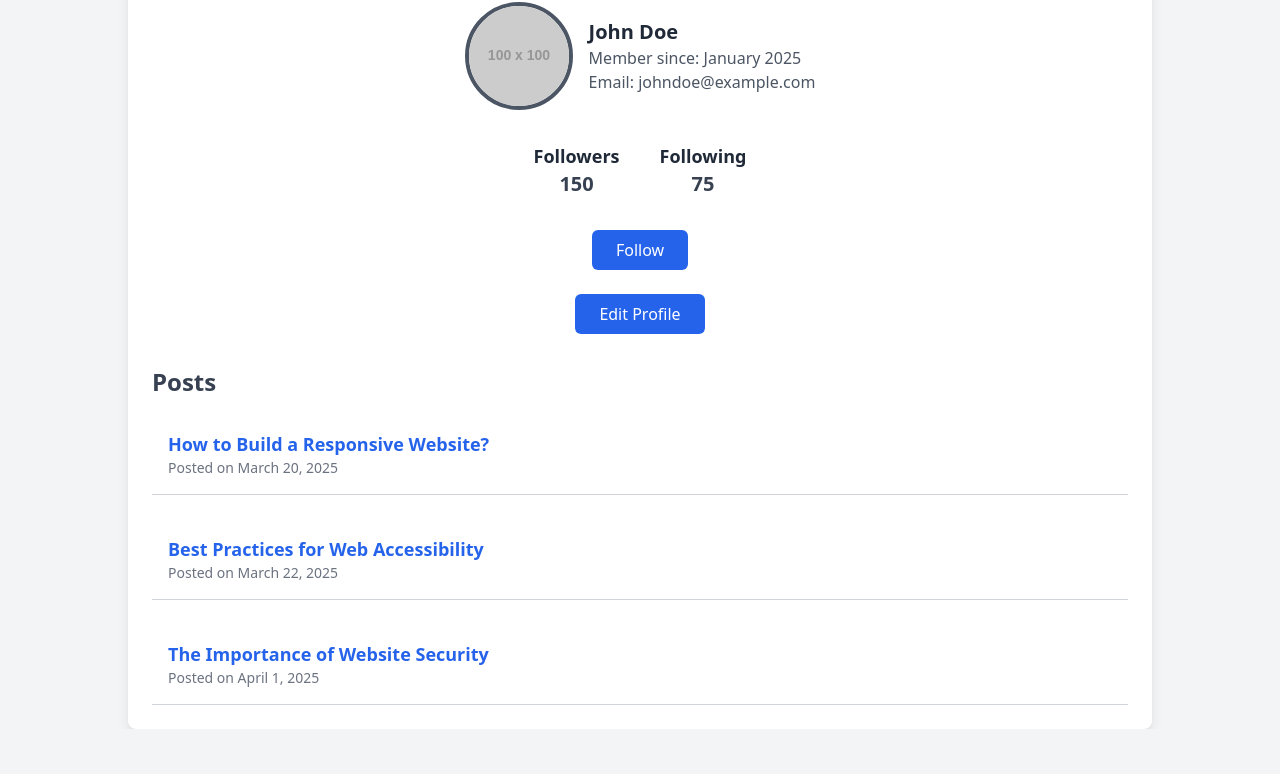
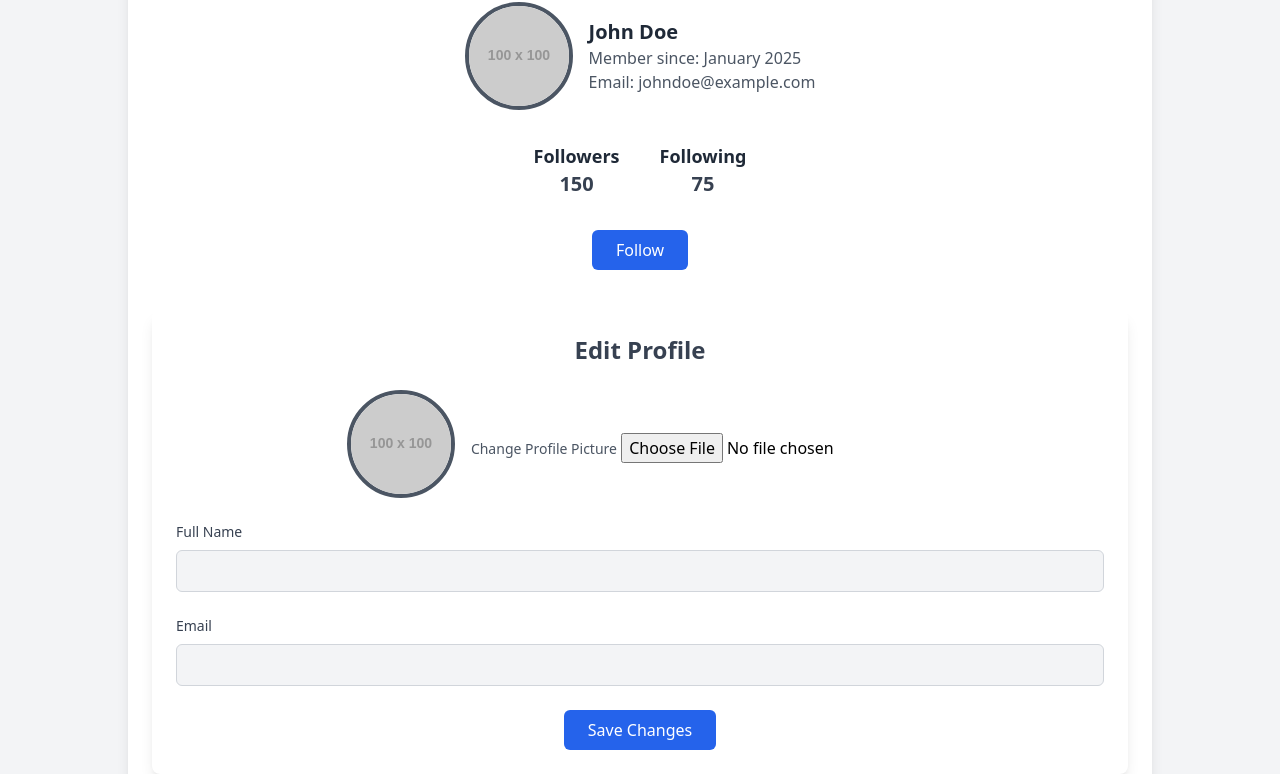
Before and after one commit to Rizwan-Khan-10/Discussion-Forum-Website, a website: page Frontend/html/profile.html in a window 1280 px wide. Shown: the part 178-952 px from the top of the page. Before the commit the page ends 907 px from the top, so only its background shows below. Drawn offline with nearby package versions, Linux system fonts and the light colour scheme; placeholder pictures from the web are drawn by us.

Commit message:
Update profile.html

```diff
--- a/Frontend/html/profile.html
+++ b/Frontend/html/profile.html
@@ -60,11 +60,39 @@
             </button>
         </div>
 
-        <!-- Profile Actions -->
-        <div class="flex justify-center gap-6 mb-6">
-            <!-- Edit Profile Button -->
-            <a href="editprofile.html" class="px-6 py-2 bg-blue-600 text-white rounded-md hover:bg-blue-700">Edit Profile</a>
-        </div>
+        <!-- Edit Profile Section -->
+    <div class="max-w-screen-lg mx-auto mt-10 p-6 bg-white rounded-lg shadow-lg">
+        <h2 class="text-2xl font-semibold text-center text-gray-700 mb-6">Edit Profile</h2>
+
+        <!-- Profile Form -->
+        <form action="#" method="POST" class="space-y-6">
+            <!-- Profile Picture Upload -->
+            <div class="flex justify-center items-center">
+                <img src="https://via.placeholder.com/100" alt="Profile Picture" class="rounded-full border-4 border-gray-600 mr-4">
+                <div>
+                    <label for="profile-picture" class="text-sm text-gray-600">Change Profile Picture</label>
+                    <input type="file" id="profile-picture" name="profile-picture" class="mt-2">
+                </div>
+            </div>
+
+            <!-- Name Input -->
+            <div>
+                <label for="name" class="block text-sm font-medium text-gray-700">Full Name</label>
+                <input type="text" id="name" name="name" value="" required class="mt-2 px-4 py-2 w-full bg-gray-100 rounded-md border border-gray-300">
+            </div>
+
+            <!-- Email Input -->
+            <div>
+                <label for="email" class="block text-sm font-medium text-gray-700">Email</label>
+                <input type="email" id="email" name="email" value="" required class="mt-2 px-4 py-2 w-full bg-gray-100 rounded-md border border-gray-300">
+            </div>
+
+            <!-- Submit Button -->
+            <div class="flex justify-center">
+                <button type="submit" class="px-6 py-2 bg-blue-600 text-white rounded-md hover:bg-blue-700">Save Changes</button>
+            </div>
+        </form>
+    </div>
 
         <!-- User's Posts Section -->
         <div class="mt-8">
@@ -116,5 +144,6 @@
         });
     </script>
 
+
 </body>
 </html>
```
